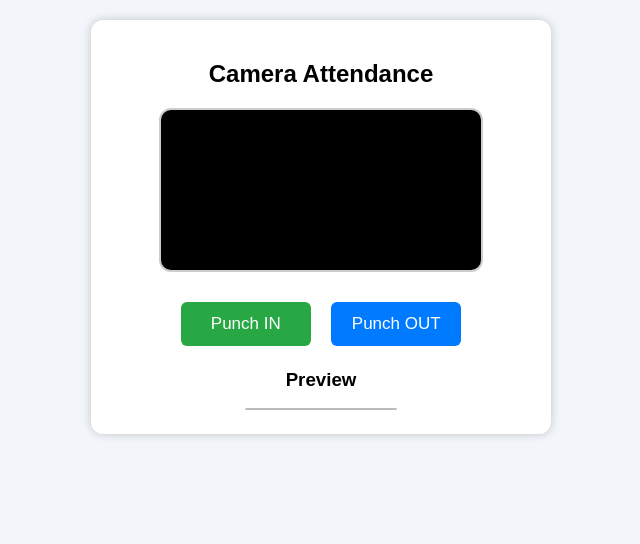
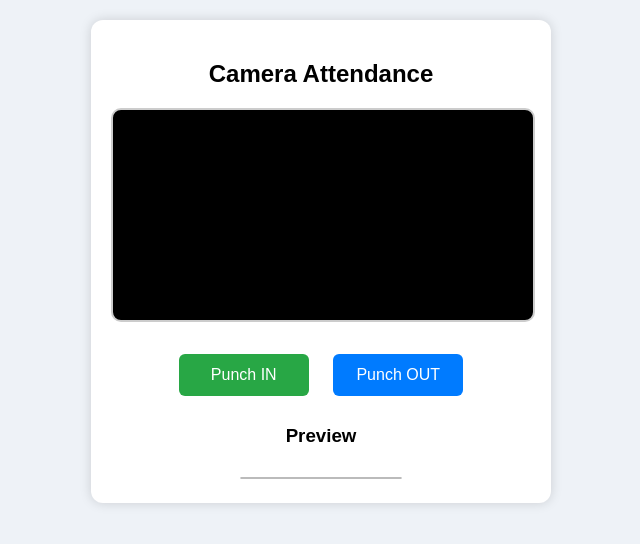
Before and after one commit to nuthank170-art/attendance-system, a Flask app: page /attendance/1 in a window 1280 px wide. Shown: the top 544 px of the page, without its empty margins (319-959 px from the left). Run offline with Flask 3, Linux system fonts and the light colour scheme; data that the repository does not hold is empty.

Commit message:
attendance.html

```diff
--- a/templates/attendance.html
+++ b/templates/attendance.html
@@ -11,7 +11,7 @@
 
 body{
 font-family:Arial;
-background:#f2f5f9;
+background:#eef2f7;
 text-align:center;
 margin:0;
 padding:0;
@@ -25,22 +25,20 @@ margin:auto;
 margin-top:20px;
 padding:20px;
 border-radius:12px;
-box-shadow:0 0 10px rgba(0,0,0,0.2);
+box-shadow:0 0 12px rgba(0,0,0,0.15);
 }
 
 video{
 width:100%;
-max-width:320px;
-height:auto;
-border-radius:12px;
+border-radius:10px;
 border:2px solid #ccc;
 background:black;
 }
 
 button{
-padding:12px 18px;
-margin:8px;
-font-size:17px;
+padding:12px 20px;
+margin:10px;
+font-size:16px;
 border:none;
 border-radius:6px;
 cursor:pointer;
@@ -57,23 +55,20 @@ background:#007bff;
 color:white;
 }
 
-img{
-width:150px;
-margin-top:10px;
+.preview{
+margin-top:15px;
+}
+
+.preview img{
+width:160px;
 border-radius:8px;
 border:1px solid #bbb;
+margin-top:5px;
 }
 
 .time{
-font-size:18px;
 font-weight:bold;
-margin-top:5px;
-color:#333;
-}
-
-h3{
-margin-bottom:5px;
-margin-top:15px;
+margin-top:4px;
 }
 
 </style>
@@ -92,27 +87,31 @@ margin-top:15px;
 
 <input type="hidden" name="type" id="type">
 <input type="hidden" name="image" id="image">
-<input type="hidden" name="location" id="location">
 
 <br>
 
-<button type="submit" class="inbtn" onclick="capture('IN')">
+<button class="inbtn" onclick="capture('IN')">
 Punch IN
 </button>
 
-<button type="submit" class="outbtn" onclick="capture('OUT')">
+<button class="outbtn" onclick="capture('OUT')">
 Punch OUT
 </button>
 
 </form>
 
+<div class="preview">
+
 <h3>Preview</h3>
 
 <img id="preview">
 
-<!-- IN IMAGE -->
+</div>
+
 
 {% if in_image %}
+
+<div class="preview">
 
 <h3>IN</h3>
 
@@ -124,12 +123,15 @@ Punch OUT
 
 </div>
 
+</div>
+
 {% endif %}
 
 
-<!-- OUT IMAGE -->
 
 {% if out_image %}
+
+<div class="preview">
 
 <h3>OUT</h3>
 
@@ -141,34 +143,29 @@ Punch OUT
 
 </div>
 
+</div>
+
 {% endif %}
 
 </div>
+
 
 <script>
 
 async function startCamera(){
 
-try{
-
 const stream = await navigator.mediaDevices.getUserMedia({
 
-video:true,
-audio:false
+video:true
 
 })
 
 document.getElementById("cam").srcObject = stream
 
-}catch(e){
-
-alert("Allow camera permission")
-
-}
-
 }
 
 startCamera()
+
 
 function capture(type){
 
@@ -185,29 +182,11 @@ let ctx = canvas.getContext("2d")
 
 ctx.drawImage(video,0,0)
 
-let img = canvas.toDataURL("image/jpeg",0.9)
+let img = canvas.toDataURL("image/jpeg")
 
 document.getElementById("image").value = img
 
 document.getElementById("preview").src = img
-
-}
-
-
-/* GPS */
-
-if(navigator.geolocation){
-
-navigator.geolocation.getCurrentPosition(
-
-function(pos){
-
-document.getElementById("location").value =
-pos.coords.latitude + "," + pos.coords.longitude
-
-}
-
-)
 
 }
 
```
